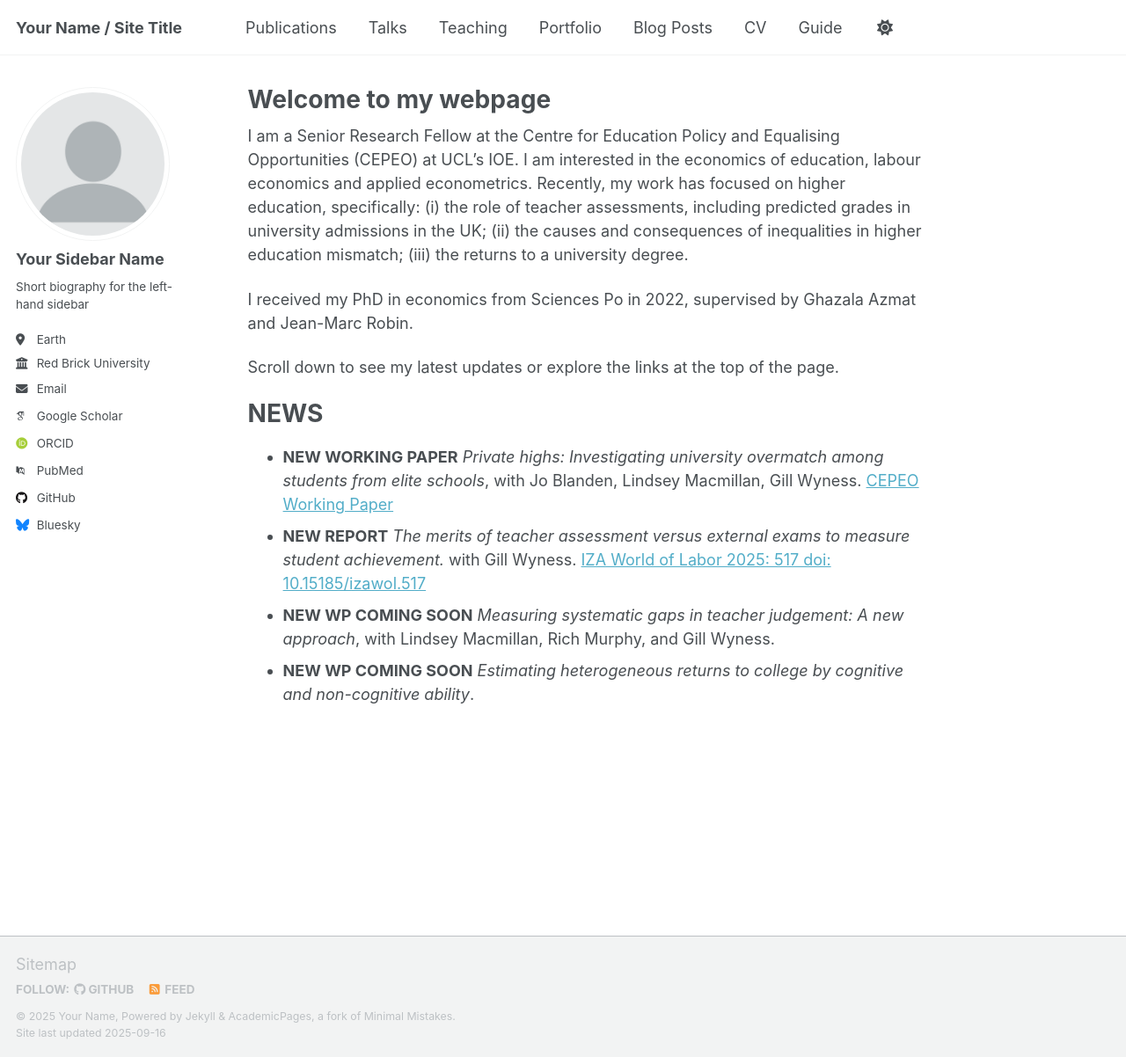
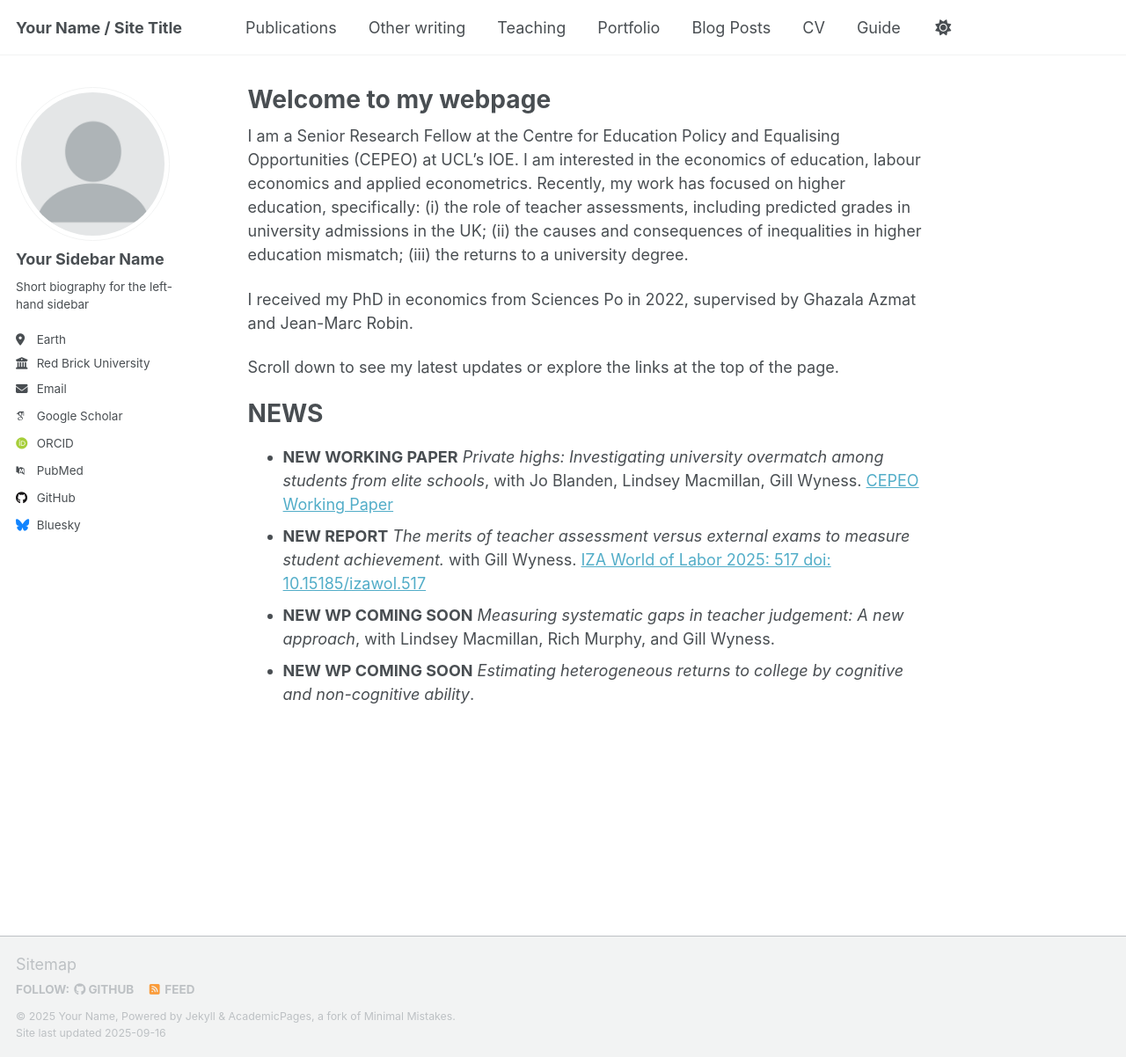
Before and after one commit to opmc2/opmc2.github.io, a Jekyll site: the page built from _pages/about.md, in a window 1280 px wide and 1202 px high. Shown: the whole window at 88% size. Built offline with Jekyll 4.4.1, drawn with Linux system fonts in a browser that asks for light colours; some web fonts are replaced; a script that is not in the unit is left out.

Commit message:
Rename "talks" -> "other writing"

```diff
--- a/_data/navigation.yml
+++ b/_data/navigation.yml
@@ -11,8 +11,8 @@ main:
   - title: "Publications"
     url: /publications/
 
-  - title: "Talks"
-    url: /talks/
+  - title: "Other writing"
+    url: /other-writing/
 
   - title: "Teaching"
     url: /teaching/
--- a/_pages/talks.html
+++ b/_pages/talks.html
@@ -1,7 +1,7 @@
 ---
 layout: archive
-title: "Talks and presentations"
-permalink: /talks/
+title: "Other writing"
+permalink: /other-writing/
 author_profile: true
 ---
 
@@ -12,5 +12,5 @@ author_profile: true
 {% endif %}
 
 {% for post in site.talks reversed %}
-  {% include archive-single-talk.html %}
+  {% include archive-single.html %}
 {% endfor %}
```
